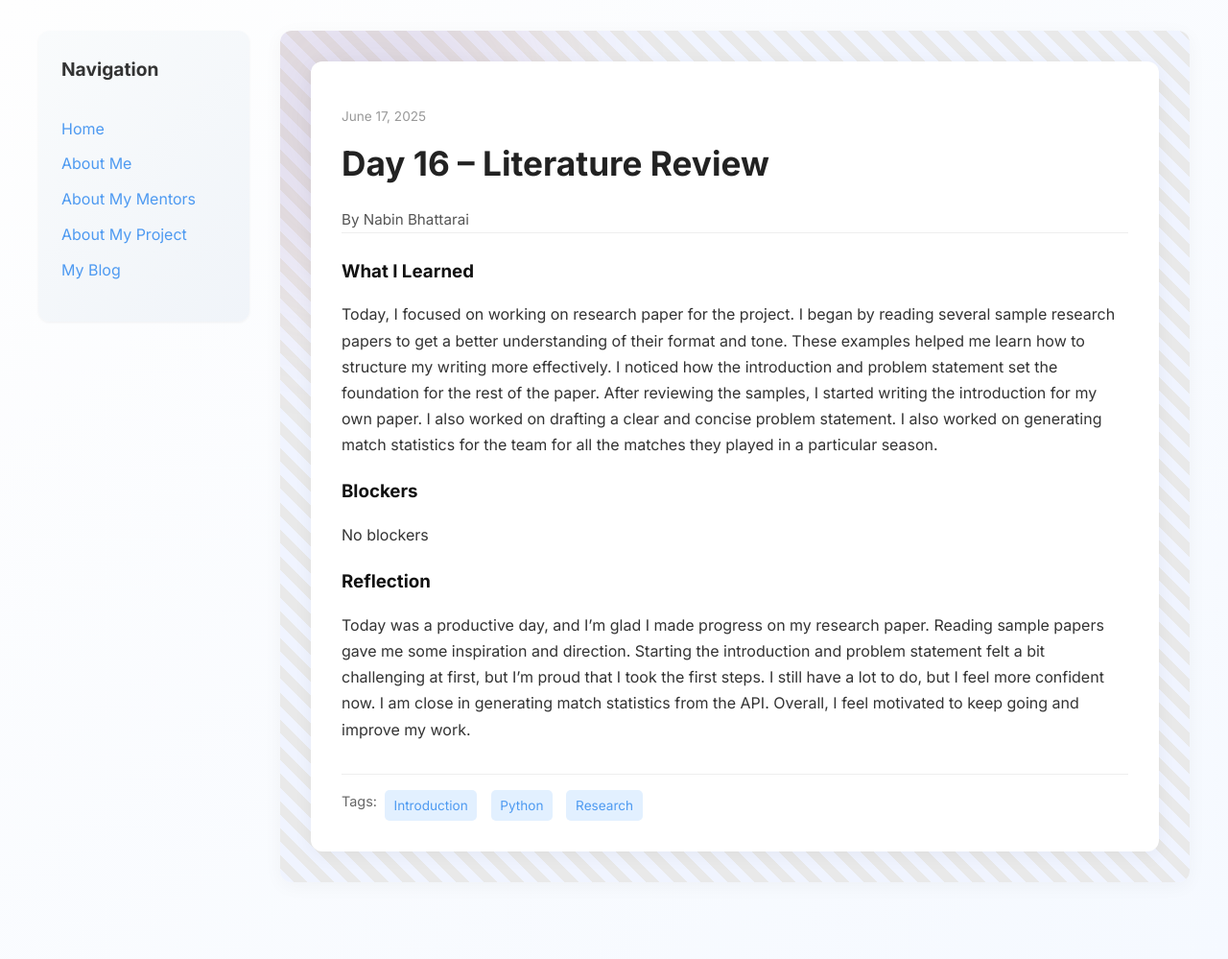
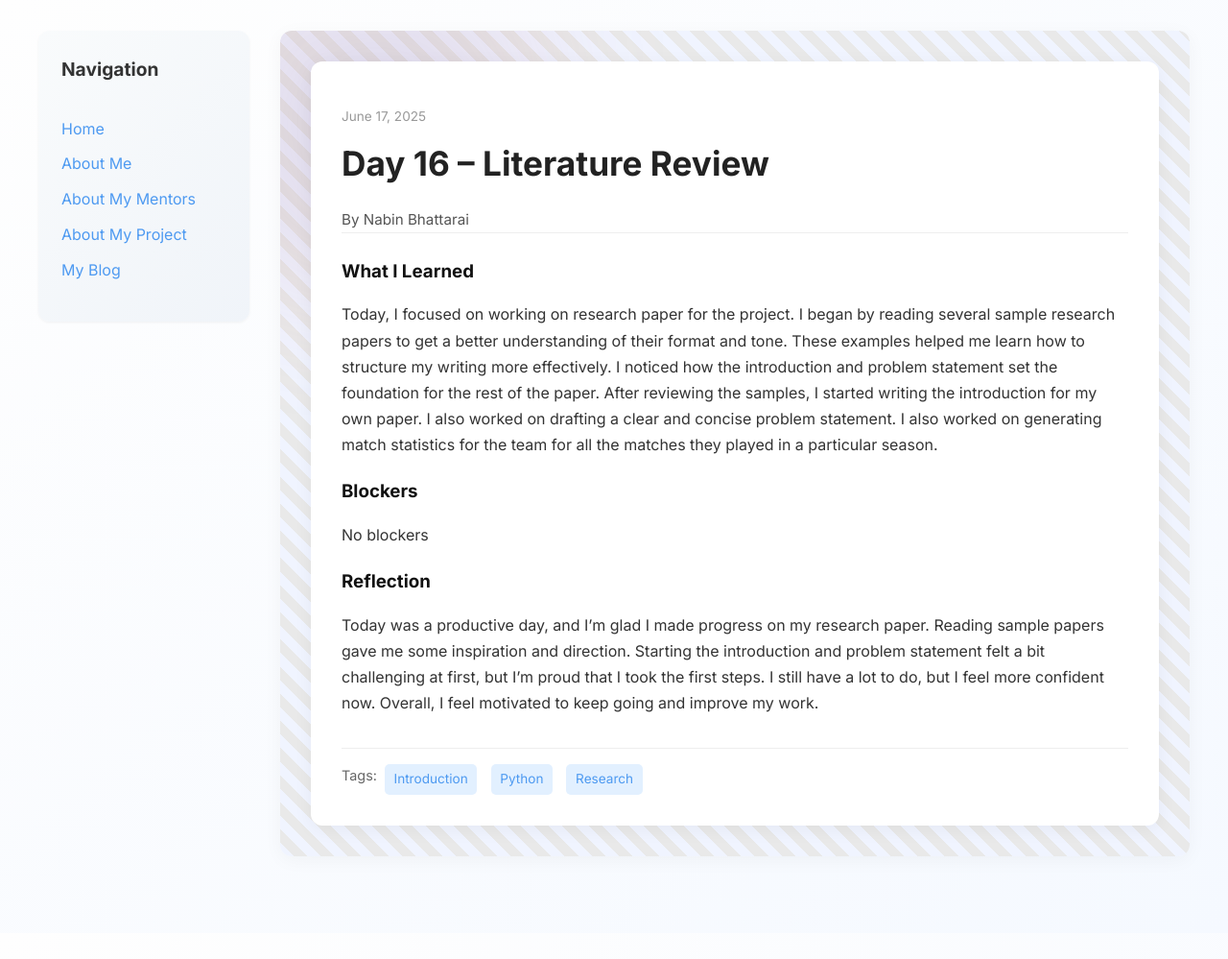
Before and after one commit to bhattarainabin2055/bhattarainabin2055.github.io, a Jekyll site: the page built from _posts/2025-06-17-day-16.md, in a window 1280 px wide. Shown: the whole page at 96% size. Built offline with Jekyll 4.4.1, drawn with Linux system fonts in a browser that asks for light colours; after the commit the page ends 972 px from its top, so only the background shows below that.

Commit message:
Update 2025-06-17-day-16.md

```diff
--- a/_posts/2025-06-17-day-16.md
+++ b/_posts/2025-06-17-day-16.md
@@ -12,5 +12,5 @@ blockers: |
   No blockers
 
 reflection: |
-  Today was a productive day, and I’m glad I made progress on my research paper. Reading sample papers gave me some inspiration and direction. Starting the introduction and problem statement felt a bit challenging at first, but I’m proud that I took the first steps. I still have a lot to do, but I feel more confident now. I am close in generating match statistics from the API. Overall, I feel motivated to keep going and improve my work.
+  Today was a productive day, and I’m glad I made progress on my research paper. Reading sample papers gave me some inspiration and direction. Starting the introduction and problem statement felt a bit challenging at first, but I’m proud that I took the first steps. I still have a lot to do, but I feel more confident now. Overall, I feel motivated to keep going and improve my work.
 ---
```
